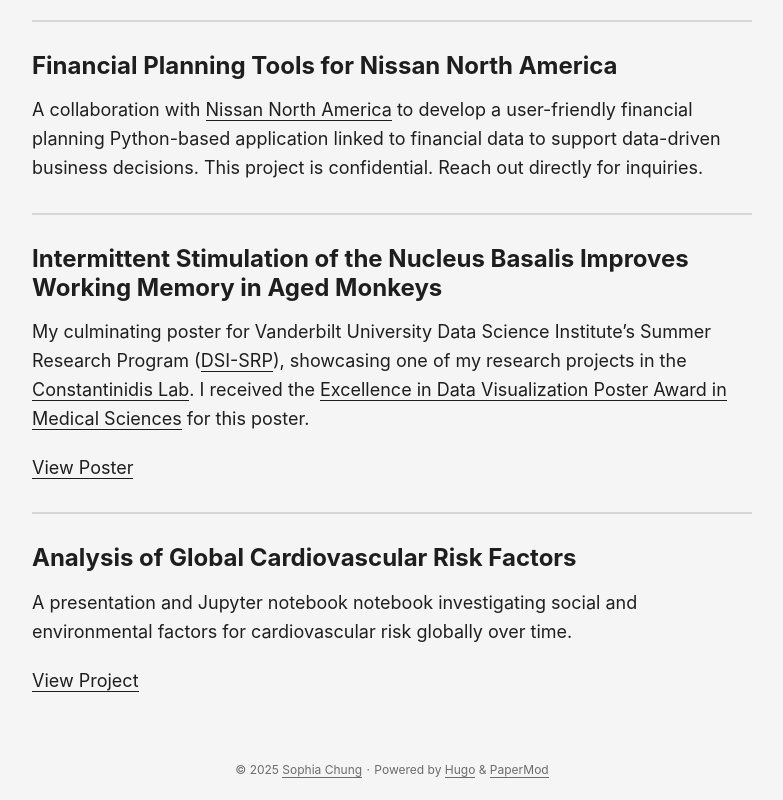
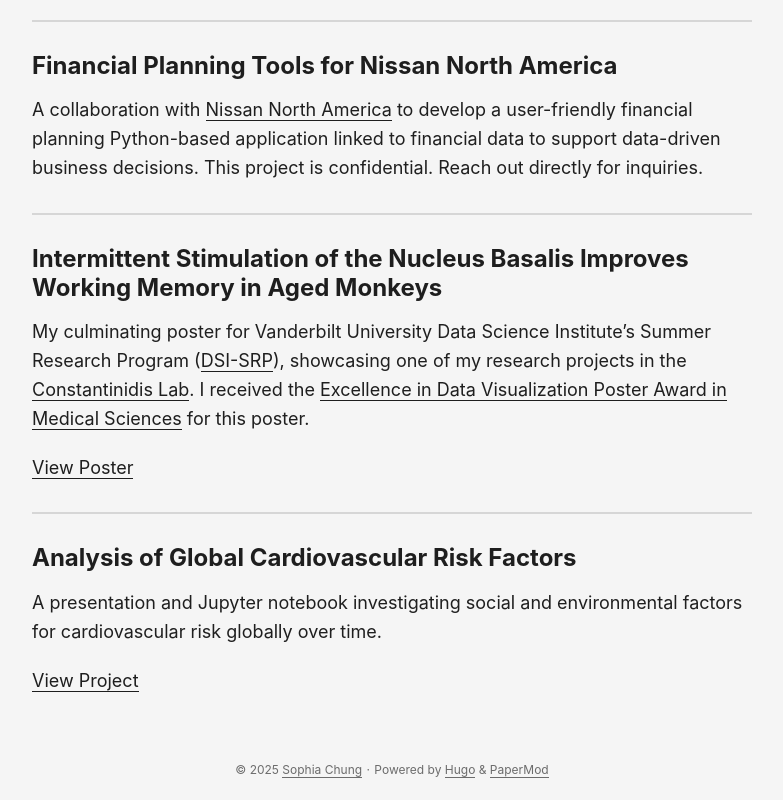
Before and after one commit to sophiaachungg/sophiaachungg.github.io, a plain HTML site: page projects/index.html in a window 1280 px wide. Shown: the part 768-1568 px from the top of the page, without its empty margins (248-1031 px from the left). Drawn offline with Linux system fonts and the light colour scheme.

Commit message:
fix minor typo

```diff
--- a/projects/index.html
+++ b/projects/index.html
@@ -187,7 +187,7 @@ View on GitHub | Read Paper">
 <p><a href="https://drive.google.com/file/d/1BLHgvfdaag7qQY0y3yYhXO96JFEtapmL/view?usp=sharing">View Poster</a></p>
 <hr>
 <h3 id="analysis-of-global-cardiovascular-risk-factors">Analysis of Global Cardiovascular Risk Factors<a hidden class="anchor" aria-hidden="true" href="#analysis-of-global-cardiovascular-risk-factors">#</a></h3>
-<p>A presentation and Jupyter notebook notebook investigating social and environmental factors for cardiovascular risk globally over time.</p>
+<p>A presentation and Jupyter notebook investigating social and environmental factors for cardiovascular risk globally over time.</p>
 <p><a href="https://github.com/sophiaachungg/ds5610-presentation">View Project</a></p>
 
 
```
